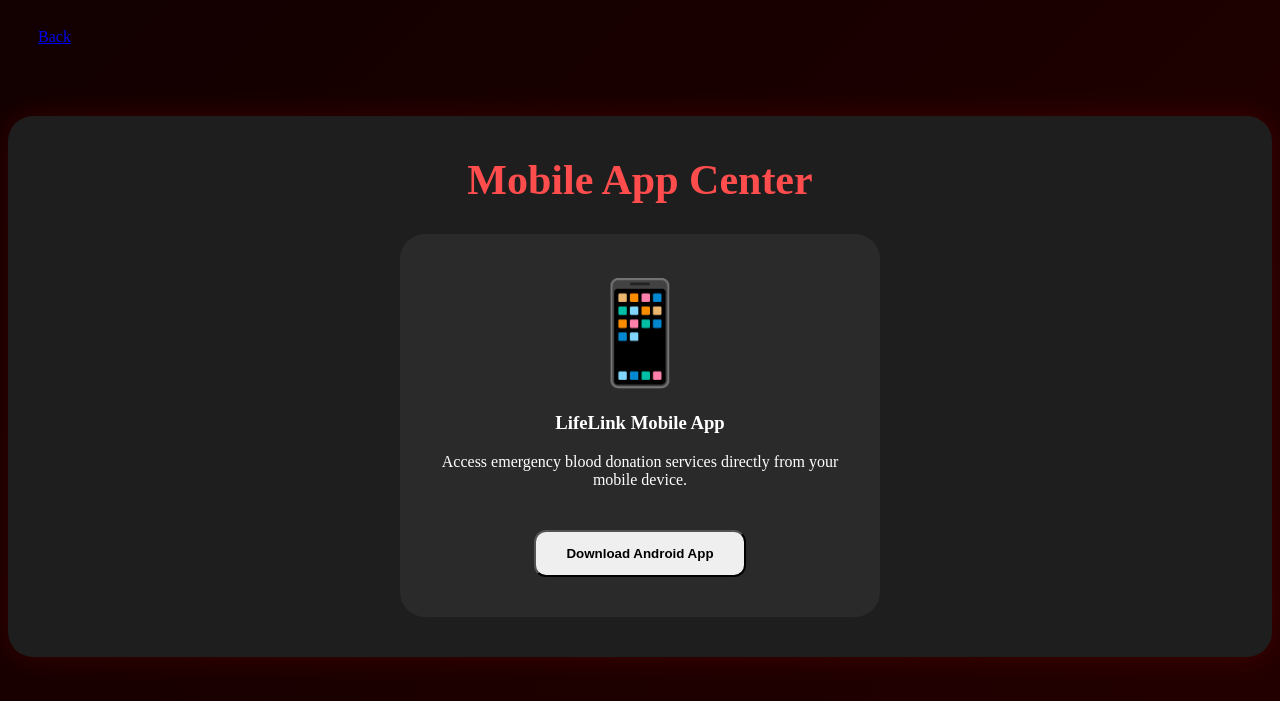
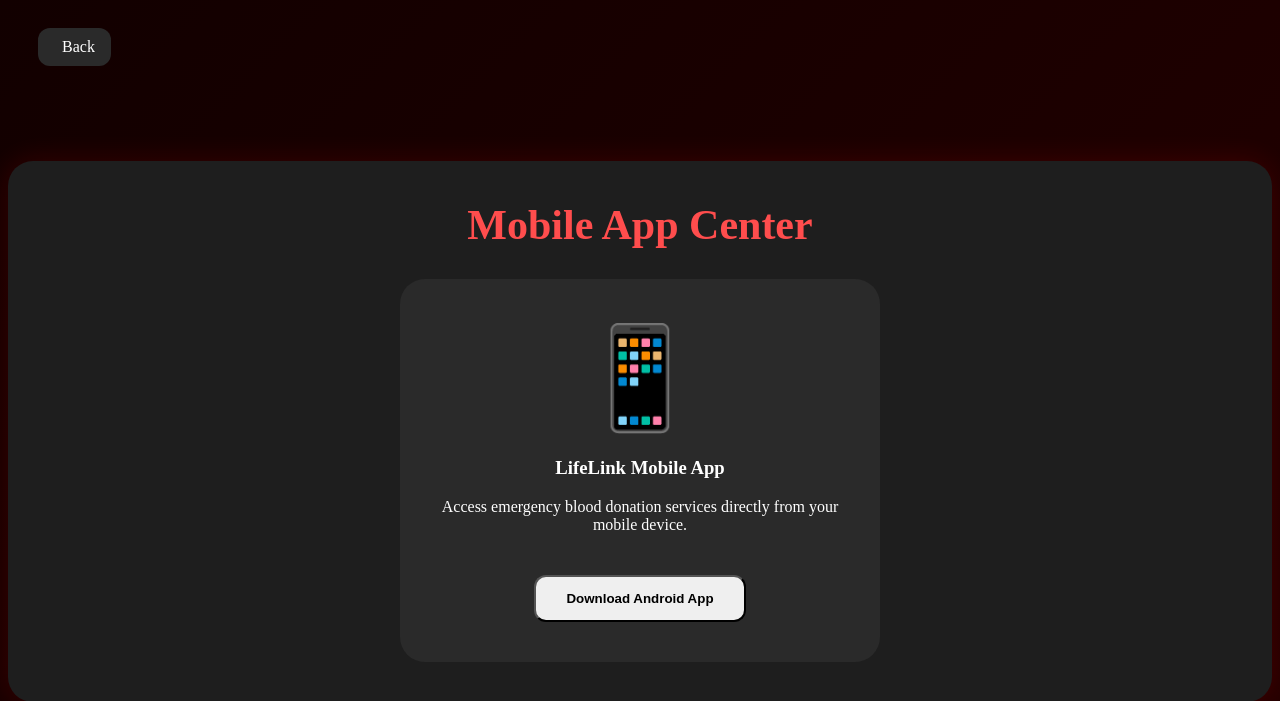
Before and after one commit to s66888/LifeLink-Network, a Flask app: page /mobile-app in a window 1280 px wide. Shown: the top 701 px of the page. Run offline with Flask 3, Linux system fonts and the light colour scheme; the visitor is signed in with stand-in values (Sample User, id 1); parts of the project's set-up code (start-up, migrations or seed data) failed here and were passed over.

Commit message:
last update

```diff
--- a/templates/donor_form.html
+++ b/templates/donor_form.html
@@ -258,11 +258,7 @@
 
             </select>
 
-            <button class="btn btn-danger w-100">
-
-                Save Donor
-
-            </button><button
+            <button
                 class="btn btn-danger w-100"
                 onclick="
                     this.disabled=true;
--- a/templates/mobile_app.html
+++ b/templates/mobile_app.html
@@ -78,6 +78,37 @@
 
             font-weight:bold;
         }
+                .back-btn{
+
+            display:inline-flex;
+
+            align-items:center;
+
+            gap:8px;
+
+            padding:10px 16px;
+
+            background:#2a2a2a;
+
+            color:white;
+
+            border-radius:12px;
+
+            text-decoration:none;
+
+            margin-bottom:25px;
+
+            transition:.3s;
+        }
+
+        .back-btn:hover{
+
+            background:#ff1a1a;
+
+            color:white;
+
+            transform:translateX(-4px);
+        }
 
     </style>
 
```
Also changed, not shown: templates/request_blood.html (+30 -9 lines).
